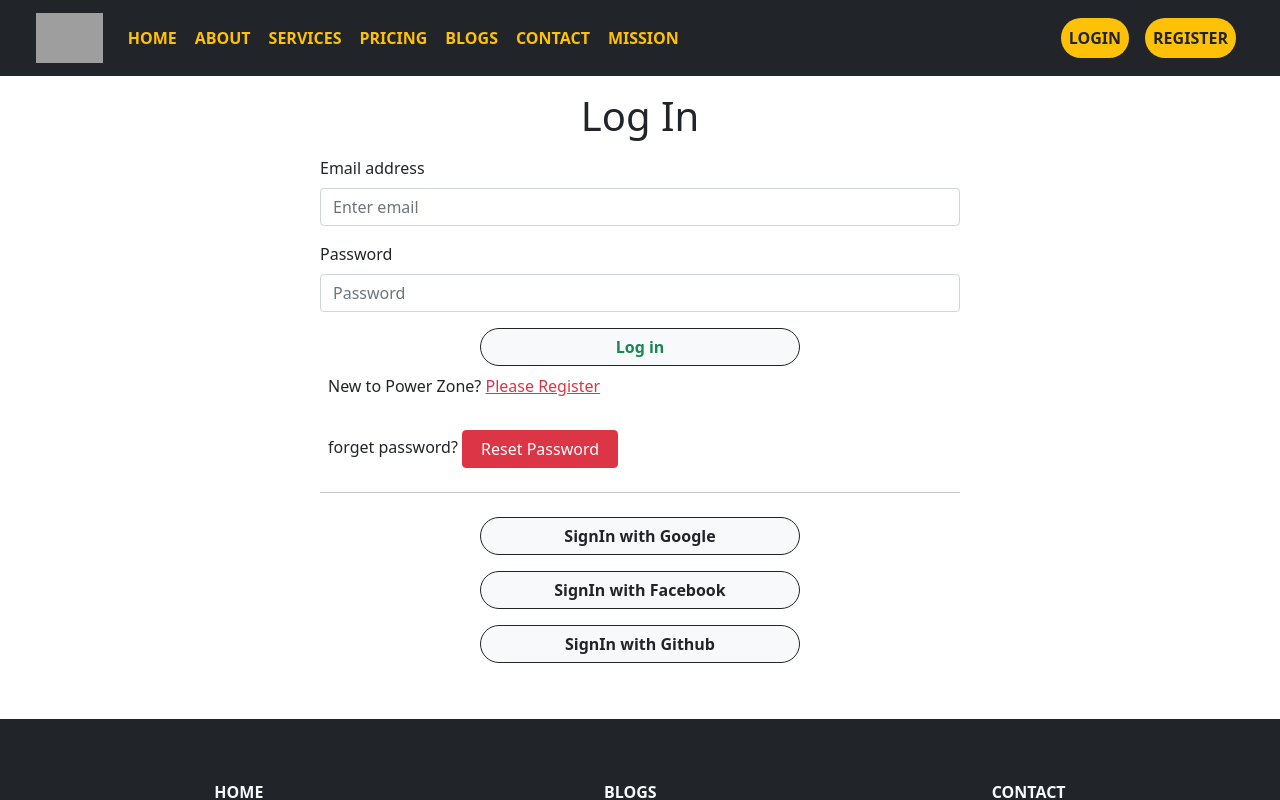
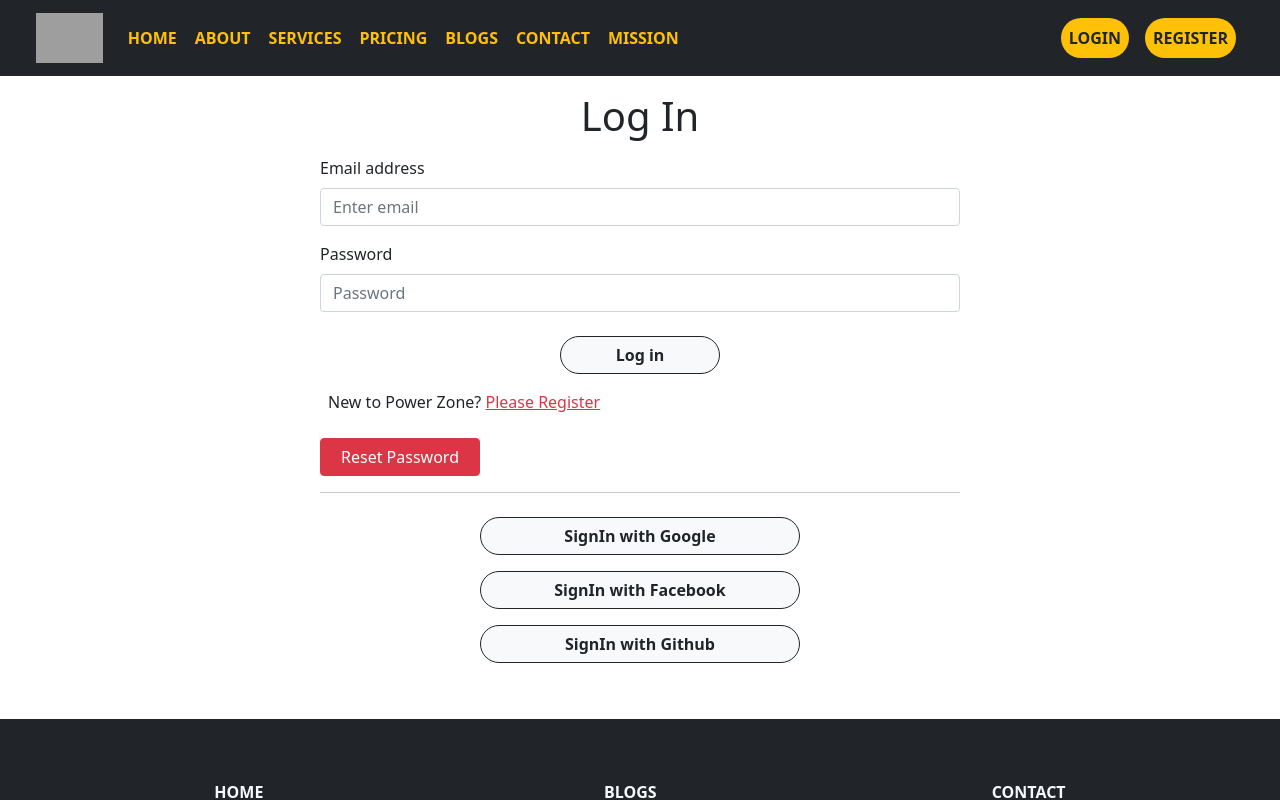
Before and after one commit to muzahid604/power-zone, a React (Create React App) app: page /login in a window 1280 px wide. Shown: the top 800 px of the page. Built offline with nearby package versions, Linux system fonts and the light colour scheme; no server answers; grey boxes are pictures that could not be loaded.

Commit message:
login button edited

```diff
--- a/src/pages/Sign/Login/Login.js
+++ b/src/pages/Sign/Login/Login.js
@@ -70,12 +70,12 @@ const Login = () => {
                     <Form.Control ref={passRef} required type="password" placeholder="Password" />
                 </Form.Group>
                 <div className='w-50 w-sm-100 text-center mx-auto'>
-                    <Button variant="btn-md-size  text-success px-5 w-100 btn-outline-dark fw-bold hover-color btn-light rounded-pill" type="submit">
+                    <Button variant="text-light px-4 btn-outline-dark fw-bold hover-color btn-light rounded-pill m-2 w-50" type="submit">
                         Log in
                     </Button>
                 </div>
                 <p className='p-2'>New to Power Zone? <Link to='/register' className='text-danger' onClick={navigateRegister}>Please Register</Link></p>
-                <p className='p-2'>forget password? <Button className='px-0 btn-md-size w-25 w  btn-danger' onClick={resetPassword}>Reset Password </Button></p>
+                <p className=''><Button className='px-0 btn-md-size w-25 w  btn-danger' onClick={resetPassword}>Reset Password </Button></p>
             </Form>
 
             <hr className='w-50 mx-auto' />
```
